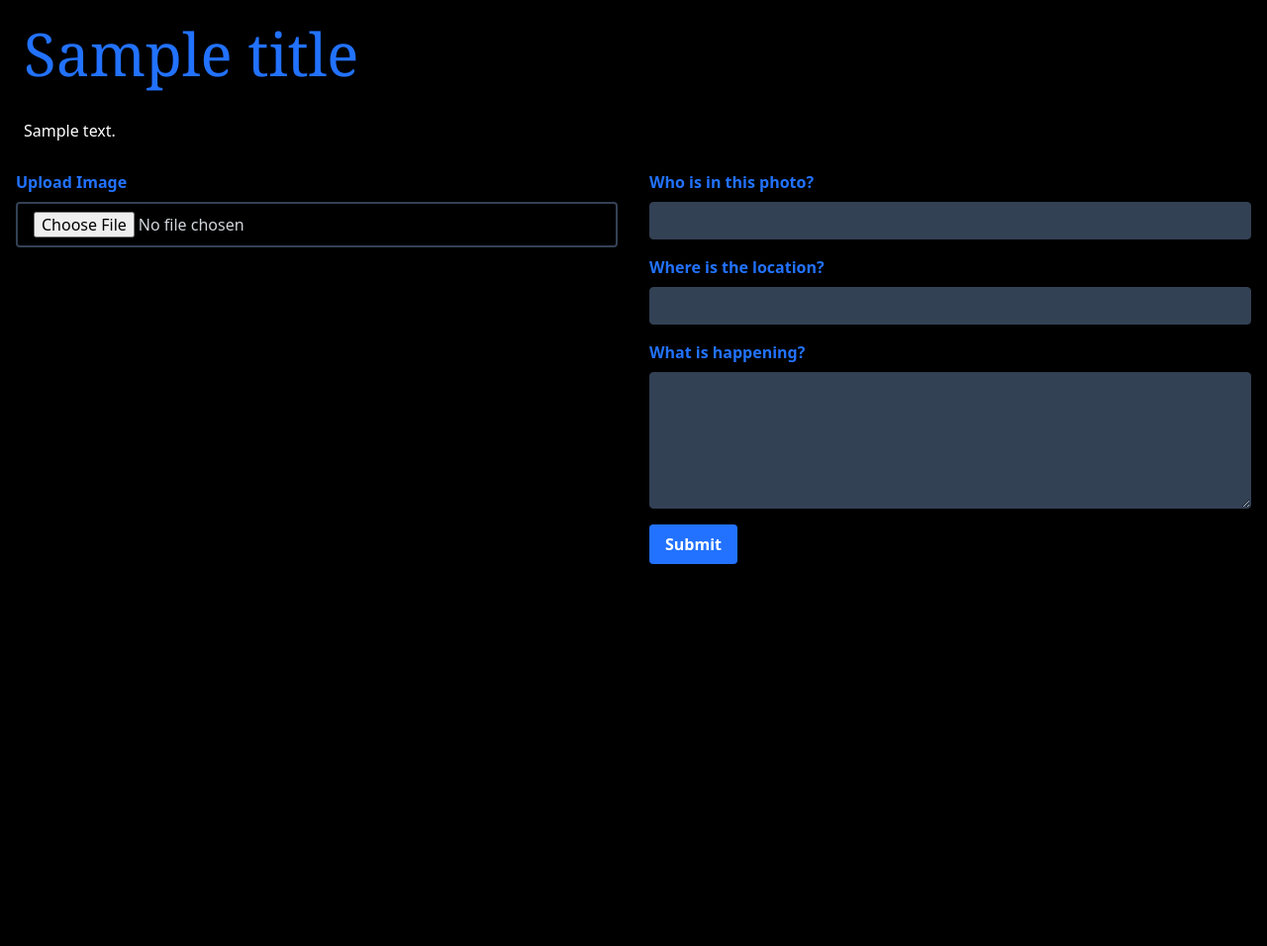
After one commit to brburrous/LAhacks2023, a Python web app: template app/templates/narrative_builder.html in a window 1280 px wide. The commit adds this page. Shown: the whole page at 99% size. Run offline with Jinja, Linux system fonts and the light colour scheme; the template is opened without the code that fills it: most values are stand-ins (such as "Sample title", 1, 10 or a date in 2020).

Commit message:
Added routing and button functionality

```diff
--- a/app/static/dist/css/output.css
+++ b/app/static/dist/css/output.css
@@ -528,12 +528,24 @@ video {
   margin-top: 0.25rem;
 }
 
+.mb-2 {
+  margin-bottom: 0.5rem;
+}
+
+.mb-4 {
+  margin-bottom: 1rem;
+}
+
 .block {
   display: block;
 }
 
 .inline-block {
   display: inline-block;
+}
+
+.flex {
+  display: flex;
 }
 
 .h-screen {
@@ -556,6 +568,16 @@ video {
   cursor: pointer;
 }
 
+.appearance-none {
+  -webkit-appearance: none;
+     -moz-appearance: none;
+          appearance: none;
+}
+
+.flex-wrap {
+  flex-wrap: wrap;
+}
+
 .overflow-hidden {
   overflow: hidden;
 }
@@ -576,13 +598,44 @@ video {
   border-radius: 0.5rem;
 }
 
+.border {
+  border-width: 1px;
+}
+
+.border-2 {
+  border-width: 2px;
+}
+
+.border-slate-700 {
+  --tw-border-opacity: 1;
+  border-color: rgb(51 65 85 / var(--tw-border-opacity));
+}
+
 .bg-black {
   --tw-bg-opacity: 1;
   background-color: rgb(0 0 0 / var(--tw-bg-opacity));
 }
 
+.bg-primary-blue {
+  --tw-bg-opacity: 1;
+  background-color: rgb(34 114 255 / var(--tw-bg-opacity));
+}
+
+.bg-slate-700 {
+  --tw-bg-opacity: 1;
+  background-color: rgb(51 65 85 / var(--tw-bg-opacity));
+}
+
 .p-6 {
   padding: 1.5rem;
+}
+
+.p-3 {
+  padding: 0.75rem;
+}
+
+.p-4 {
+  padding: 1rem;
 }
 
 .px-3 {
@@ -595,6 +648,16 @@ video {
   padding-bottom: 0.75rem;
 }
 
+.px-4 {
+  padding-left: 1rem;
+  padding-right: 1rem;
+}
+
+.py-2 {
+  padding-top: 0.5rem;
+  padding-bottom: 0.5rem;
+}
+
 .pb-3 {
   padding-bottom: 0.75rem;
 }
@@ -605,6 +668,11 @@ video {
 
 .pt-5 {
   padding-top: 1.25rem;
+}
+
+.ps-6 {
+  -webkit-padding-start: 1.5rem;
+          padding-inline-start: 1.5rem;
 }
 
 .text-center {
@@ -630,9 +698,32 @@ video {
   line-height: 1.25rem;
 }
 
+.font-bold {
+  font-weight: 700;
+}
+
+.leading-tight {
+  line-height: 1.25;
+}
+
 .text-primary-blue {
   --tw-text-opacity: 1;
   color: rgb(34 114 255 / var(--tw-text-opacity));
+}
+
+.text-gray-200 {
+  --tw-text-opacity: 1;
+  color: rgb(229 231 235 / var(--tw-text-opacity));
+}
+
+.text-gray-300 {
+  --tw-text-opacity: 1;
+  color: rgb(209 213 219 / var(--tw-text-opacity));
+}
+
+.text-white {
+  --tw-text-opacity: 1;
+  color: rgb(255 255 255 / var(--tw-text-opacity));
 }
 
 .opacity-70 {
@@ -658,9 +749,50 @@ video {
   transition-duration: 300ms;
 }
 
+.hover\:bg-green-700:hover {
+  --tw-bg-opacity: 1;
+  background-color: rgb(21 128 61 / var(--tw-bg-opacity));
+}
+
 .hover\:grayscale-0:hover {
   --tw-grayscale: grayscale(0);
   filter: var(--tw-blur) var(--tw-brightness) var(--tw-contrast) var(--tw-grayscale) var(--tw-hue-rotate) var(--tw-invert) var(--tw-saturate) var(--tw-sepia) var(--tw-drop-shadow);
+}
+
+.focus\:border-gray-500:focus {
+  --tw-border-opacity: 1;
+  border-color: rgb(107 114 128 / var(--tw-border-opacity));
+}
+
+.focus\:border-white:focus {
+  --tw-border-opacity: 1;
+  border-color: rgb(255 255 255 / var(--tw-border-opacity));
+}
+
+.focus\:bg-gray-300:focus {
+  --tw-bg-opacity: 1;
+  background-color: rgb(209 213 219 / var(--tw-bg-opacity));
+}
+
+.focus\:bg-primary-blue:focus {
+  --tw-bg-opacity: 1;
+  background-color: rgb(34 114 255 / var(--tw-bg-opacity));
+}
+
+.focus\:text-gray-800:focus {
+  --tw-text-opacity: 1;
+  color: rgb(31 41 55 / var(--tw-text-opacity));
+}
+
+.focus\:outline-none:focus {
+  outline: 2px solid transparent;
+  outline-offset: 2px;
+}
+
+@media (min-width: 768px) {
+  .md\:w-1\/2 {
+    width: 50%;
+  }
 }
 
 @media (min-width: 1024px) {
--- /dev/null
+++ b/app/templates/narrative_builder.html
@@ -0,0 +1,65 @@
+{% extends 'base.html' %}
+
+{% block body %}
+<header>
+    <h1 class="bg-black text-primary-blue text-6xl font-serif p-6">{{ title }}</h1>
+    <p class="bg-black text-white ps-6 p-3 ">{{ description }}</p>
+</header>
+<main id = "narrative-page" class="bg-black h-screen">
+    <div class="flex flex-wrap">
+        <!-- Left column: file upload button -->
+        <div class="w-full md:w-1/2 p-4">
+          <form>
+            <label class="block mb-2 font-bold text-primary-blue" for="file-upload">
+              Upload Image
+            </label>
+            <input class="block w-full px-4 py-2 leading-tight border-slate-700 text-gray-300 border-2 rounded appearance-none focus:outline-none focus:bg-primary-blue focus:border-white" id="file-upload" type="file">
+          </form>
+        </div>
+
+        <!-- Right column: text inputs and text area -->
+        <div class="w-full md:w-1/2 p-4">
+          <form>
+            <div class="mb-4">
+              <label class="block mb-2 font-bold text-primary-blue" for="who-input">
+                Who is in this photo?
+              </label>
+              <input class="block w-full px-4 py-2 leading-tight bg-slate-700 text-gray-200 border-slate-700 border rounded appearance-none focus:outline-none focus:bg-gray-300 focus:text-gray-800 focus:border-gray-500" id="who-input" type="text">
+            </div>
+            <div class="mb-4">
+              <label class="block mb-2 font-bold text-primary-blue" for="where-input">
+                Where is the location?
+              </label>
+              <input class="block w-full px-4 py-2 leading-tight bg-slate-700 text-gray-200 border-slate-700 border rounded appearance-none focus:outline-none focus:bg-gray-300 focus:text-gray-800 focus:border-gray-500" id="where-input" type="text">
+            </div>
+            <div class="mb-4">
+              <label class="block mb-2 font-bold text-primary-blue" for="what-textarea">
+                What is happening?
+              </label>
+              <textarea class="block w-full px-4 py-2 leading-tight bg-slate-700 text-gray-200 border-slate-700 border rounded appearance-none focus:outline-none focus:bg-gray-300 focus:text-gray-800 focus:border-gray-500" id="what-textarea" rows="6"></textarea>
+            </div>
+          </form>
+
+          {% if route_num < 6 %}
+            <div class="mb-4">
+              <button onclick="window.location.href='/narrative.builder{{ route_num + 1 }}';"
+              class="bg-primary-blue hover:bg-green-700 text-white font-bold py-2 px-4 rounded" type="submit">
+                Submit
+              </button>
+            </div>
+          {% else %}
+            <div class="mb-4">
+              <button onclick="window.location.href='/loading';"
+              class="bg-primary-blue hover:bg-green-700 text-white font-bold py-2 px-4 rounded" type="submit">
+                Submit
+              </button>
+            </div>
+          {% endif %}
+
+
+
+        </div>
+      </div>
+
+</main>
+{% endblock %}
--- a/app/templates/style_selection.html
+++ b/app/templates/style_selection.html
@@ -6,7 +6,11 @@
 </header>
 <main id = "selection-page" class="bg-black h-screen">
     <section class="w-full overflow-x-auto whitespace-nowrap" id = "selection">
+<<<<<<< Updated upstream
         <div class="card-v2 inline-block rounded pl-10 py-3 ">
+=======
+        <div onclick="window.location.href='/narrative.builder1';" class="card-v2 inline-block rounded pl-10 py-3 ">
+>>>>>>> Stashed changes
             <figure class="relative overflow-hidden max-w-lg max-h-[40rem] transition-all duration-300 cursor-pointer filter grayscale hover:grayscale-0">
                 <img class="rounded-lg" src="{{ url_for('static', filename = 'uploads/fantasy1.jpeg') }}" alt="Image description">
                 <figcaption class=" card-v2__caption px-3 lg:px-5 pt-5 lg:pt-8 pb-3 lg:pb-5 text-center">
```
Also changed, not shown: app/routes.py (+48 -1 lines).
